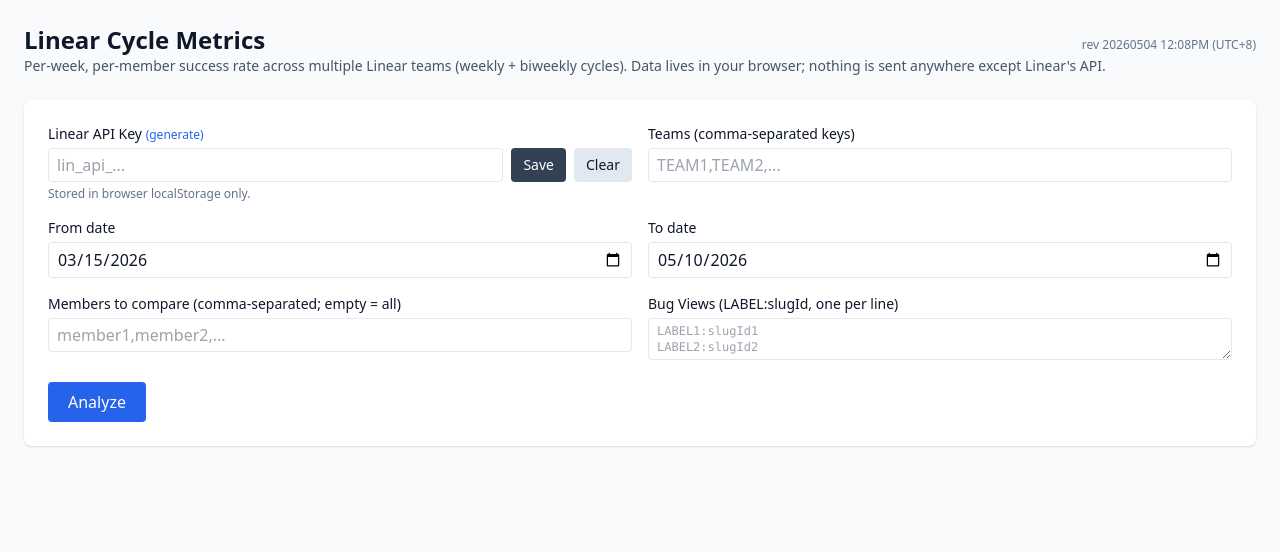
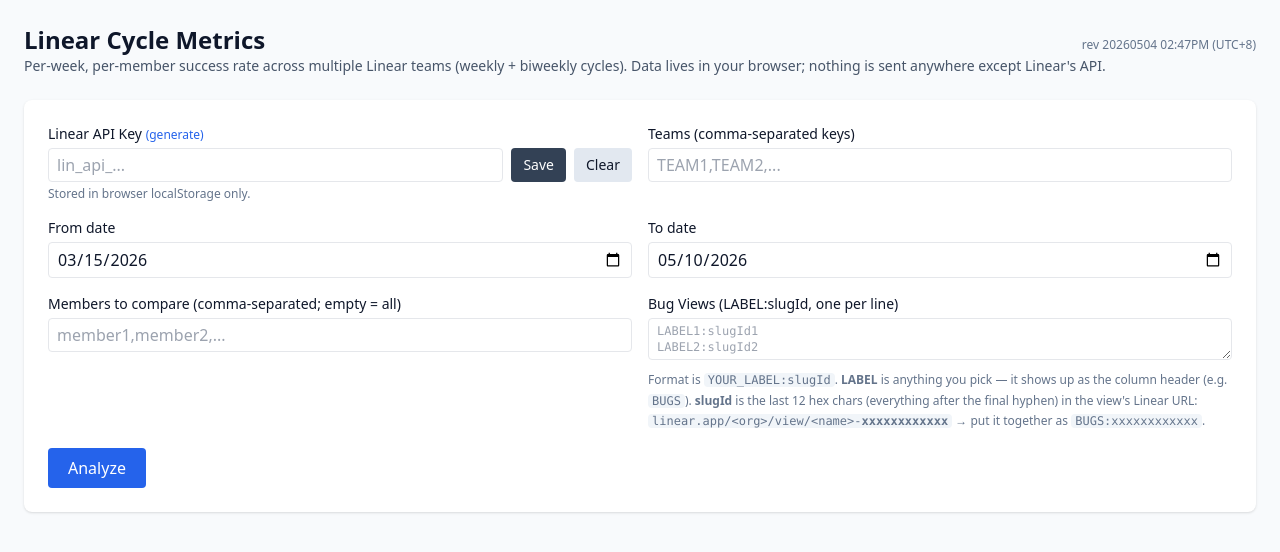
Before and after one commit to wongy91/cycle-metrics-dashboard, a plain HTML site: page index.html in a window 1280 px wide. Drawn offline with nearby package versions, Linux system fonts and the light colour scheme.

Commit message:
Add inline help for finding Linear bug view slugId

```diff
--- a/index.html
+++ b/index.html
@@ -19,7 +19,7 @@
 <div class="max-w-screen-2xl mx-auto p-6">
   <div class="flex items-baseline justify-between gap-4">
     <h1 class="text-2xl font-bold">Linear Cycle Metrics</h1>
-    <span class="text-xs text-slate-500" title="Page revision">rev 20260504 12:08PM (UTC+8)</span>
+    <span class="text-xs text-slate-500" title="Page revision">rev 20260504 02:47PM (UTC+8)</span>
   </div>
   <p class="text-sm text-slate-600 mb-6">
     Per-week, per-member success rate across multiple Linear teams (weekly + biweekly cycles).
@@ -63,6 +63,13 @@
       <label class="block text-sm font-medium mb-1">Bug Views (LABEL:slugId, one per line)</label>
       <textarea id="bugViews" class="w-full border rounded px-2 py-1 font-mono text-xs" rows="2" placeholder="LABEL1:slugId1
 LABEL2:slugId2"></textarea>
+      <p class="text-xs text-slate-500 mt-1 leading-relaxed">
+        Format is <code class="bg-slate-100 px-1 rounded">YOUR_LABEL:slugId</code>.
+        <b>LABEL</b> is anything you pick — it shows up as the column header (e.g. <code class="bg-slate-100 px-1 rounded">BUGS</code>).
+        <b>slugId</b> is the last 12 hex chars (everything after the final hyphen) in the view's Linear URL:
+        <code class="bg-slate-100 px-1 rounded">linear.app/&lt;org&gt;/view/&lt;name&gt;-<b>xxxxxxxxxxxx</b></code>
+        → put it together as <code class="bg-slate-100 px-1 rounded">BUGS:xxxxxxxxxxxx</code>.
+      </p>
     </div>
 
     <div class="lg:col-span-2 flex gap-2 items-center">
```
